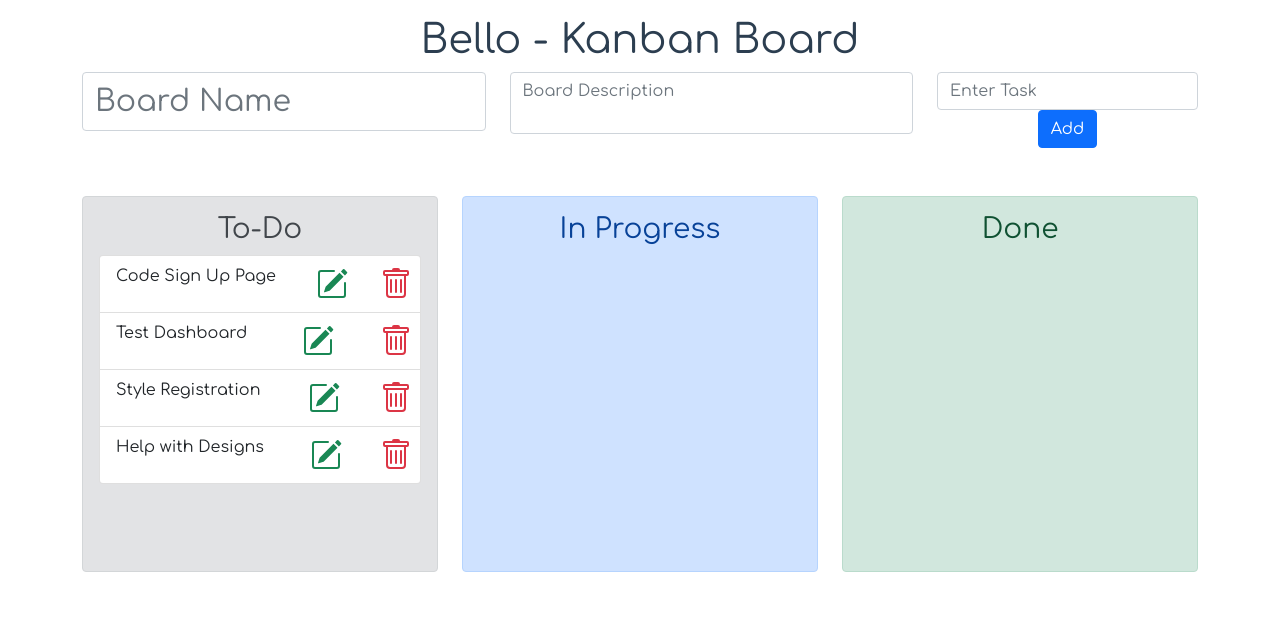
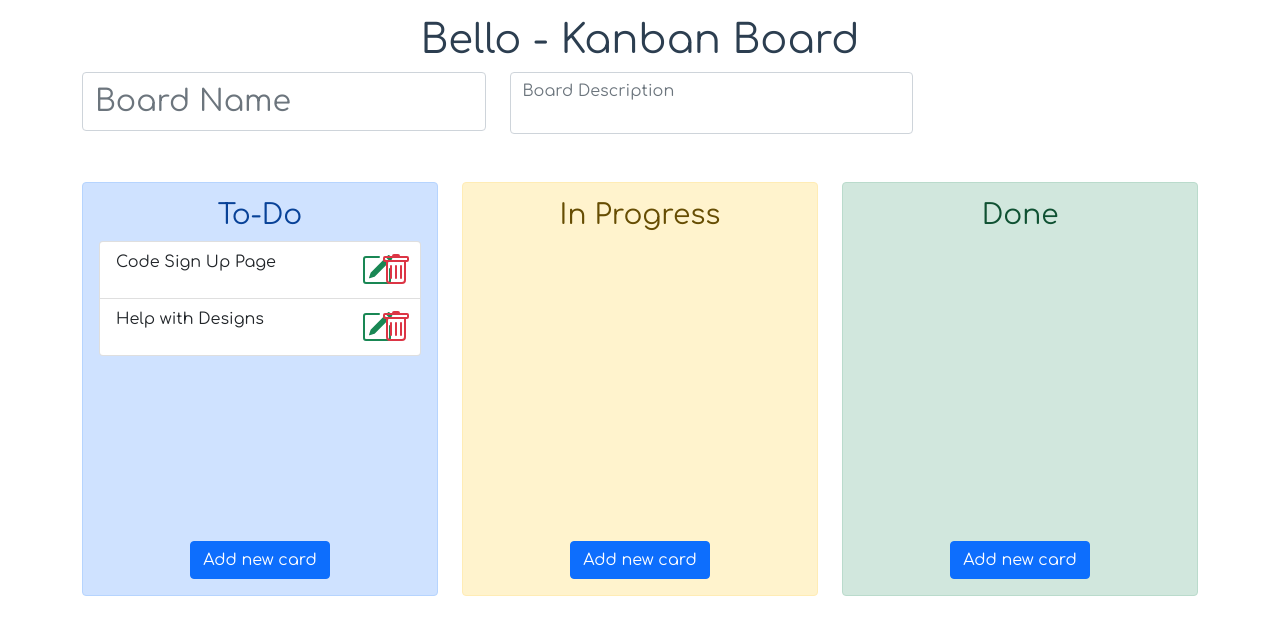
Before and after one commit to diyanahsoh/bello, a Vue app: page / in a window 1280 px wide. Shown: the top 634 px of the page. Built offline with nearby package versions, Linux system fonts and the light colour scheme.

Commit message:
Added 'Add new card' functionality

```diff
--- a/src/App.vue
+++ b/src/App.vue
@@ -12,40 +12,68 @@
       </div>
       <div class="col-3">
         <b-form inline>
-        <b-form-input v-model="newCard" placeholder="Enter Task" @keyup.enter="addCard">
-        </b-form-input>
-        <b-button @click="addCard" variant="primary" class="ml-3">
-          Add
-        </b-button>
         </b-form>
       </div>
     </div>
     <div class="row mt-5">
       <div class="col">
-        <div class="p-3 alert alert-secondary">
+        <div class="p-3 alert alert-primary">
           <h3>To-Do</h3>
           <draggable class="list-group kanban-column" :list="arrTodo" group="tasks">
-            <Card v-for="cards in arrTodo" v-bind:key="cards.name" v-bind:name="cards.name"/>
+            <Card v-for="cards in arrTodo" v-bind:key="cards.name" v-bind:name="cards.name" @on-delete="onDelete" />
           </draggable>
+          <b-form inline v-if="addNew">
+            <b-form-input id="inline-form-input-name" class="mb-2 mr-sm-2 mb-sm-0" v-model="newCard"
+              placeholder="Enter Task" @keyup.enter="addCard" style="display: inline; width: inherit; margin-right: 20px;">
+            </b-form-input>
+            <b-button variant="success" class="ml-3" @click="addCard()">
+              Add
+            </b-button>
+          </b-form>
+          <b-button v-else variant="primary" class="ml-3" @click="addNew=true">
+            Add new card
+          </b-button>
         </div>
       </div>
+
       <div class="col">
-        <div class="p-3 alert alert-primary">
+        <div class="p-3 alert alert-warning">
           <h3>In Progress</h3>
           <draggable class="list-group kanban-column" :list="arrInProgress" group="tasks">
-            <Card v-for="cards in arrInProgress" v-bind:key="cards.name" v-bind:name="cards.name"/>
+            <Card v-for="cards in arrInProgress" v-bind:key="cards.name" v-bind:name="cards.name" @on-delete="onDelete" />
           </draggable>
+          <b-form inline v-if="addProg">
+            <b-form-input id="inline-form-input-name" class="mb-2 mr-sm-2 mb-sm-0" v-model="progCard"
+              placeholder="Enter Task" style="display: inline; width: inherit; margin-right: 20px;">
+            </b-form-input>
+            <b-button variant="success" class="ml-3" @click="addCard()">
+              Add
+            </b-button>
+          </b-form>
+          <b-button v-else variant="primary" class="ml-3" @click="addProg=true">
+            Add new card
+          </b-button>
         </div>
       </div>
+
       <div class="col">
         <div class="p-3 alert alert-success">
           <h3>Done</h3>
           <draggable class="list-group kanban-column" :list="arrDone" group="tasks">
-            <Card v-for="cards in arrDone" v-bind:key="cards.name" v-bind:name="cards.name"/>
-            <!-- <div class="list-group-item" v-for="element in arrDone" :key="element.name">
-              {{ element.name }}
-            </div> -->
+            <Card v-for="cards in arrDone" :key="cards.name" :name="cards.name" :board="arrDone" @on-delete="onDelete" />
           </draggable>
+
+          <b-form inline v-if="addDone">
+            <b-form-input id="inline-form-input-name" class="mb-2 mr-sm-2 mb-sm-0" v-model="doneCard"
+              placeholder="Enter Task" style="display: inline; width: inherit; margin-right: 20px;">
+            </b-form-input>
+            <b-button variant="success" class="ml-3" @click="addCard()">
+              Add
+            </b-button>
+          </b-form>
+          <b-button v-else variant="primary" class="ml-3" @click="addDone=true">
+            Add new card
+          </b-button>
         </div>
       </div>
     </div>
@@ -70,10 +98,13 @@ export default {
       name: "",
       description: "",
       newCard: "",
+      progCard: "",
+      doneCard: "",
+      addNew: false,
+      addProg: false,
+      addDone: false,
       arrTodo: [
         { name: "Code Sign Up Page" },
-        { name: "Test Dashboard" },
-        { name: "Style Registration" },
         { name: "Help with Designs" }
       ],
       arrInProgress: [],
@@ -83,11 +114,38 @@ export default {
   methods: {
     addCard() {
       if (this.newCard) {
-        this.arrTodo.push({ name: this.newCard });
+        this.arrTodo.push({
+          name: this.newCard
+        });
         this.newCard = "";
+        this.addNew = false;
       }
+      if (this.progCard) {
+        this.arrInProgress.push({
+          name: this.progCard
+        });
+        this.progCard = "";
+        this.addProg = false;
+      }
+      if (this.doneCard) {
+        this.arrDone.push({
+          name: this.doneCard
+        });
+        this.doneCard = "";
+        this.addDone = false;
+      }
+    },
+    onDelete(cardText, board) {
+      console.log(board);
+      var index = board.indexOf(cardText);
+      if (index > -1) {
+        board.splice(index, 1);
+      }
+      return board;
+      // alert(`Deleting ${cardText}`);
     }
-}
+
+  }
 }
 </script>
 
@@ -99,10 +157,8 @@ export default {
   -moz-osx-font-smoothing: grayscale;
   text-align: center;
   color: #2c3e50;
-  /* padding: 50px; */
 }
 .kanban-column {
   min-height: 300px;
-  /* min-width: 300px; */
 }
 </style>
--- a/src/components/Card.vue
+++ b/src/components/Card.vue
@@ -1,16 +1,12 @@
 <template>
-    <b-list-group-item class="d-flex justify-content-between align-items-center">
+    <b-list-group-item class="d-flex justify-content-between align-items-center cursor-move">
         <!-- <b-form-textarea id="textarea" :value="cardDescription" placeholder="Add Card" rows="1" max-rows="4">
         </b-form-textarea>
         <b-form-textarea id="textarea-plaintext" class="card-text" plaintext :value="cardText"></b-form-textarea>-->
-        <p class="ml-2">{{ cardText }}</p>
+        <p class="ml-3 card-text">{{ cardText }}</p>
         <b-icon icon="pencil-square" scale="2" variant="success"></b-icon>
-        <b-icon icon="trash" scale="2" variant="danger"></b-icon>
+        <b-icon icon="trash" scale="2" variant="danger" @click="$emit('on-delete', cardText, board)"></b-icon>
     </b-list-group-item>
-    <!-- <div class="list-group-item">
-        <h5>{{ this.name }}</h5>
-        <p class="ml-2">{{ cardText }}</p>
-    </div>-->
 </template>
 
 <script>
@@ -18,18 +14,27 @@
     name: 'Card',
     props: {
       name: String,
+      board: Object
     },
-  data () {
-    return {
-      cardText: this.name
+    data () {
+      return {
+        cardText: this.name
+      }
+    },
+    methods: {
+      onEdit(user) {
+        alert(`Editing ${user.name}`);
+      }
     }
-  },
   }
 </script>
 
 <style scoped>
 .card-text{
-    margin-right: 20px;
-    max-width: 250px;
+  min-width: 250px;
+  text-align: left;
+}
+.b-icon {
+  cursor: pointer;
 }
 </style>
```
